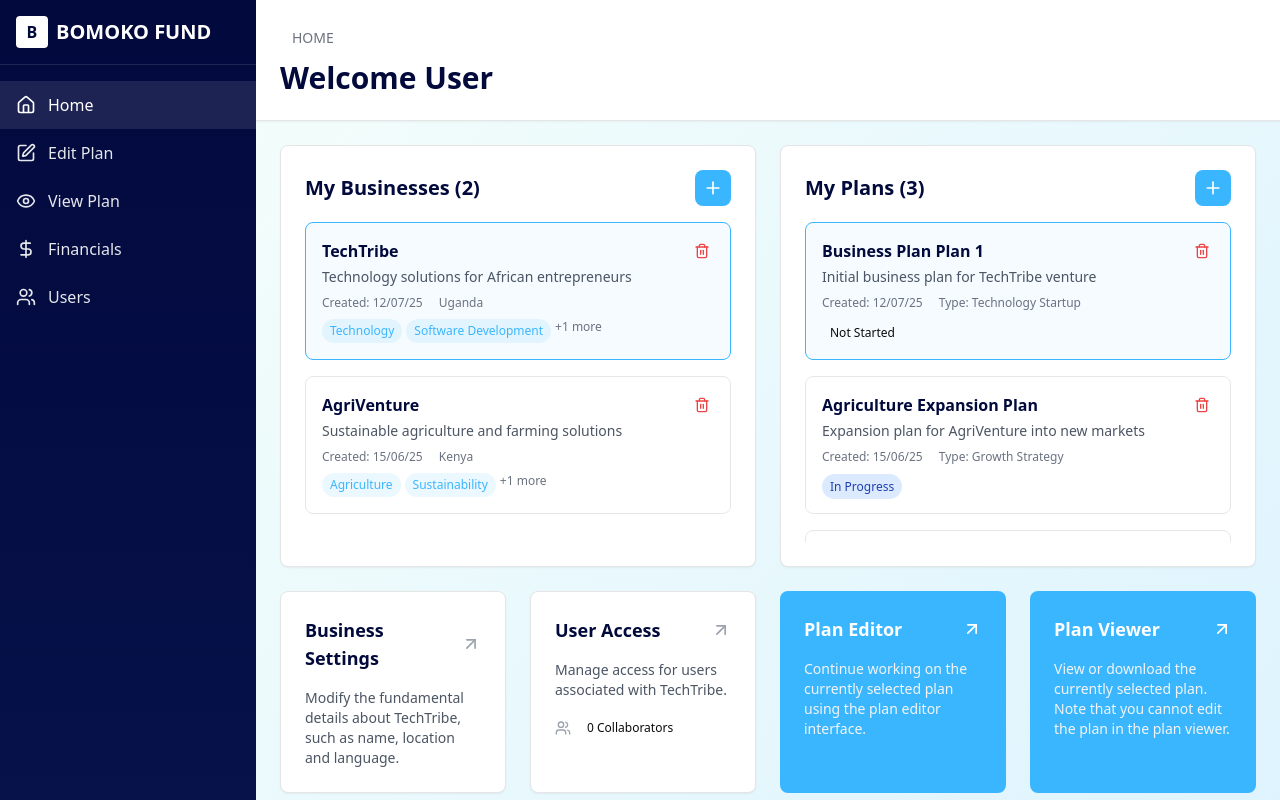
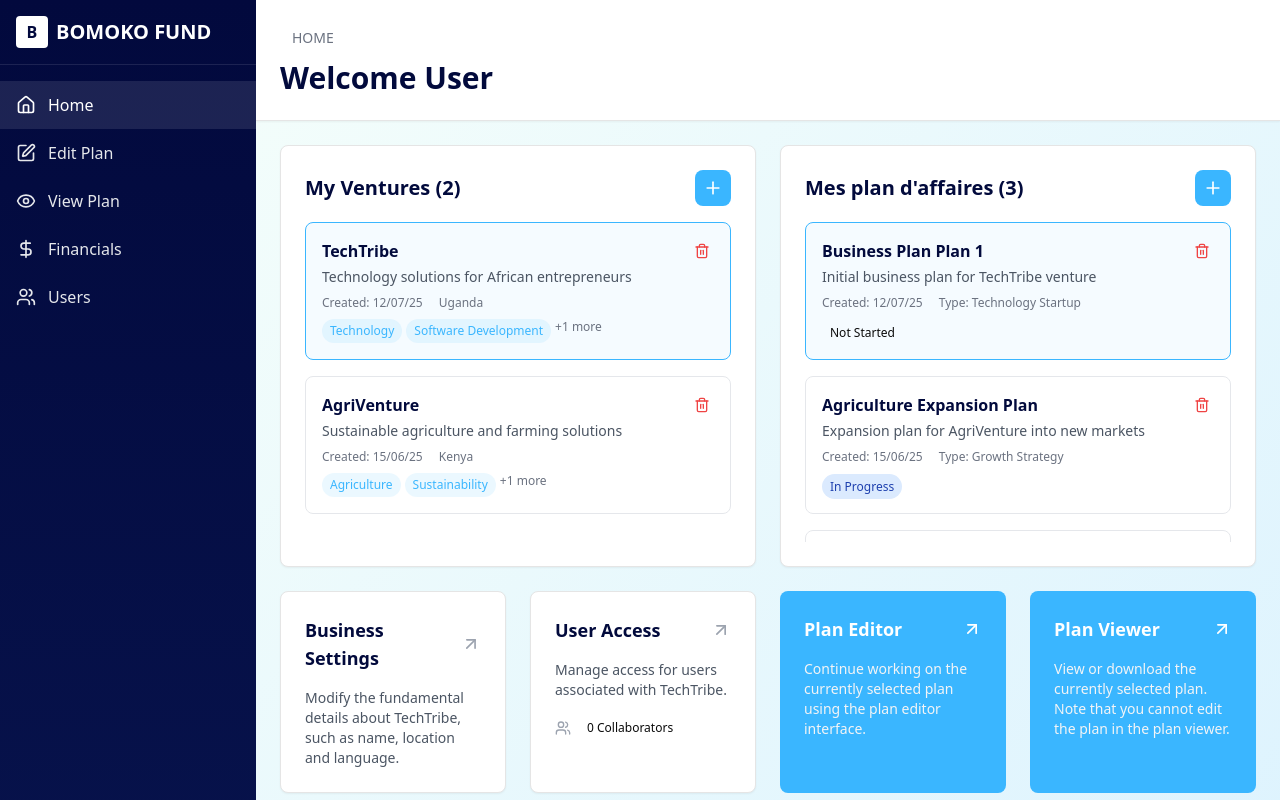
Before and after one commit to Wezalab/Bomoko-fund, a React (Vite) app: page /dashboard in a window 1280 px wide. Shown: the top 800 px of the page. Built offline with nearby package versions, Linux system fonts and the light colour scheme; no server answers; what groq-sdk would draw is missing.

Commit message:
Update Dashboard section labels
- Change 'My Businesses' to 'My Ventures'
- Change 'My Plans' to 'mes plan d'affaire' (French)
- Maintain functionality and styling consistency

```diff
--- a/src/components/Dashboard.tsx
+++ b/src/components/Dashboard.tsx
@@ -427,7 +427,7 @@ const Dashboard: React.FC = () => {
             {/* Businesses Section */}
             <div className="bg-white rounded-lg shadow-sm border p-6">
               <div className="flex items-center justify-between mb-4">
-                <h2 className="text-xl font-bold text-dark">My Businesses ({businesses.length})</h2>
+                <h2 className="text-xl font-bold text-dark">My Ventures ({businesses.length})</h2>
                 <button
                   onClick={() => handleNavigation('/venture-wizard')}
                   className="bg-lightBlue hover:bg-lightBlue/90 text-white p-2 rounded-lg transition-colors"
@@ -490,7 +490,7 @@ const Dashboard: React.FC = () => {
             {/* Plans Section */}
             <div className="bg-white rounded-lg shadow-sm border p-6">
               <div className="flex items-center justify-between mb-4">
-                <h2 className="text-xl font-bold text-dark">My Plans ({plans.length})</h2>
+                <h2 className="text-xl font-bold text-dark">Mes plan d'affaires ({plans.length})</h2>
                 <button
                   onClick={() => handleNavigation('/business-plan-editor')}
                   className="bg-lightBlue hover:bg-lightBlue/90 text-white p-2 rounded-lg transition-colors"
```
